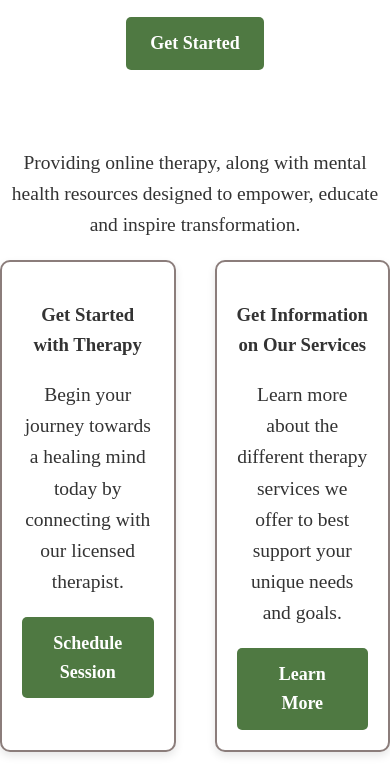
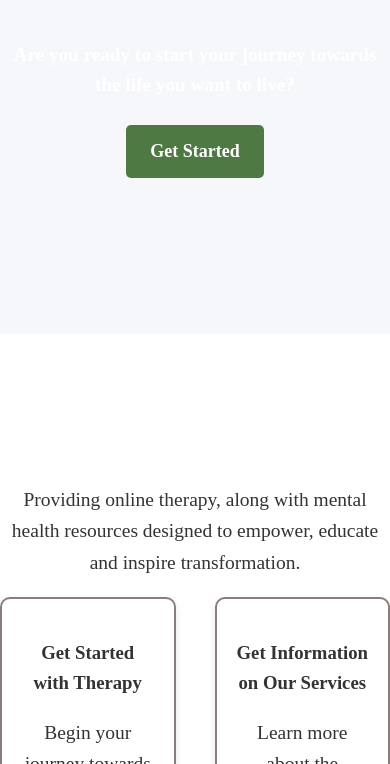
Before and after one commit to JWeeks90038/mindful-gateway-therapy, a website: page index.html in a window 390 px wide. Shown: the part 336-1100 px from the top of the page. Drawn offline with Linux system fonts and the light colour scheme.

Commit message:
Fix hero section heading alignment and improve responsive layout

```diff
--- a/styles.css
+++ b/styles.css
@@ -188,26 +188,35 @@ nav ul li a:hover {
 
 /* Hero Section */
 .hero-section {
+    position: relative;
     display: flex;
-    align-items: center;
+    align-items: flex-start; /* Align content to the top */
     justify-content: center;
     background-size: cover;
     background-position: center;
-    height: 0vh;
+    height: 40vh; /* Adjust as needed */
     width: 100%;
     padding: 0 10px;
+    z-index: 1;
 }
 
 .hero-content {
+    position: absolute;
+    top: 8%; /* Move content toward the top of the video */
+    left: 50%;
+    transform: translateX(-50%);
     text-align: center;
+    width: 100%;
+    z-index: 2;
     margin: 0;
     padding: 0;
 }
 
 .hero-content h2 {
     color: #fff;
-    position: relative;
-    top: -450px; /* Less extreme, adjust as needed */
+    margin-bottom: 24px;
+    position: static; /* Remove relative/absolute positioning */
+    top: auto;
 }
 
 /* For mobile screens */
```
